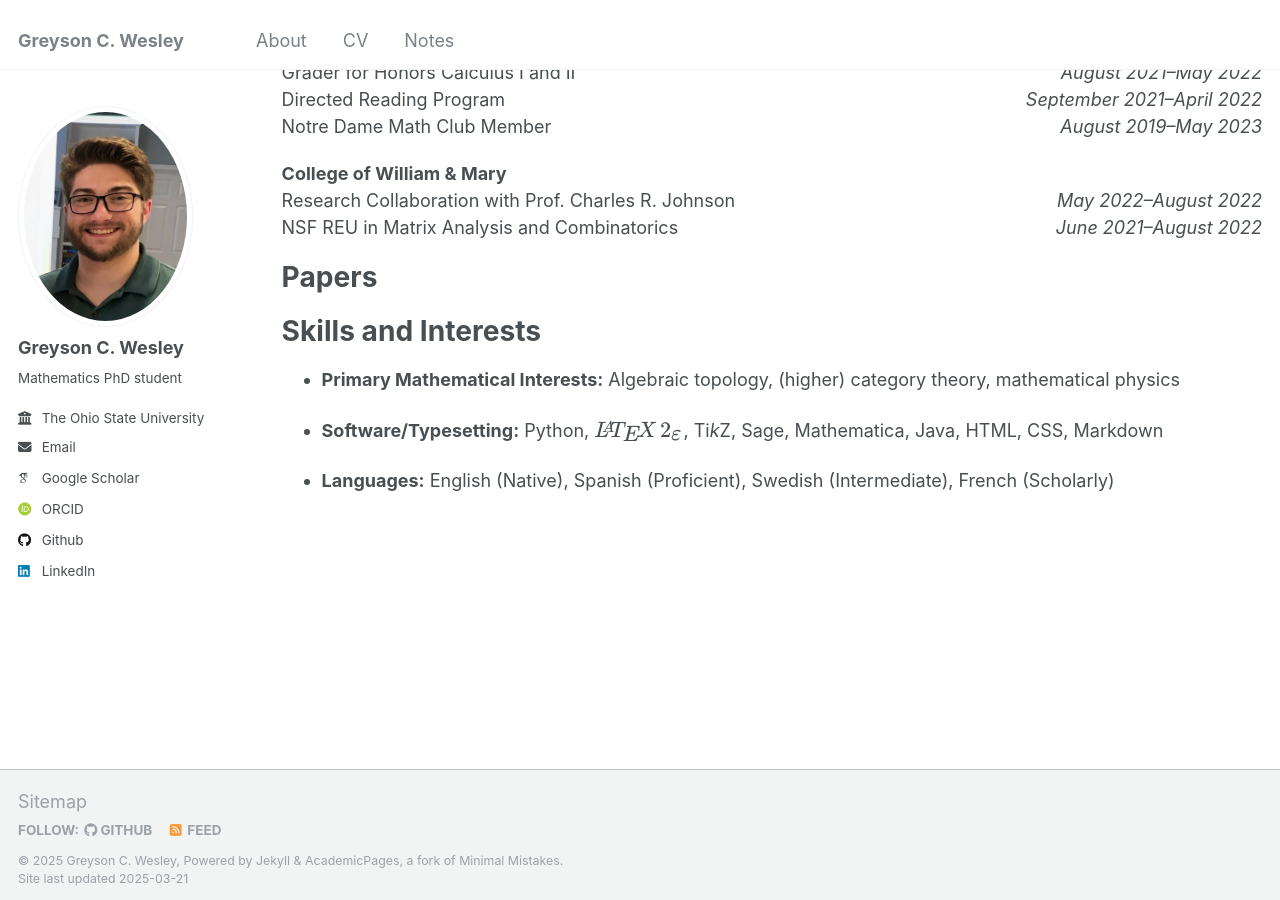
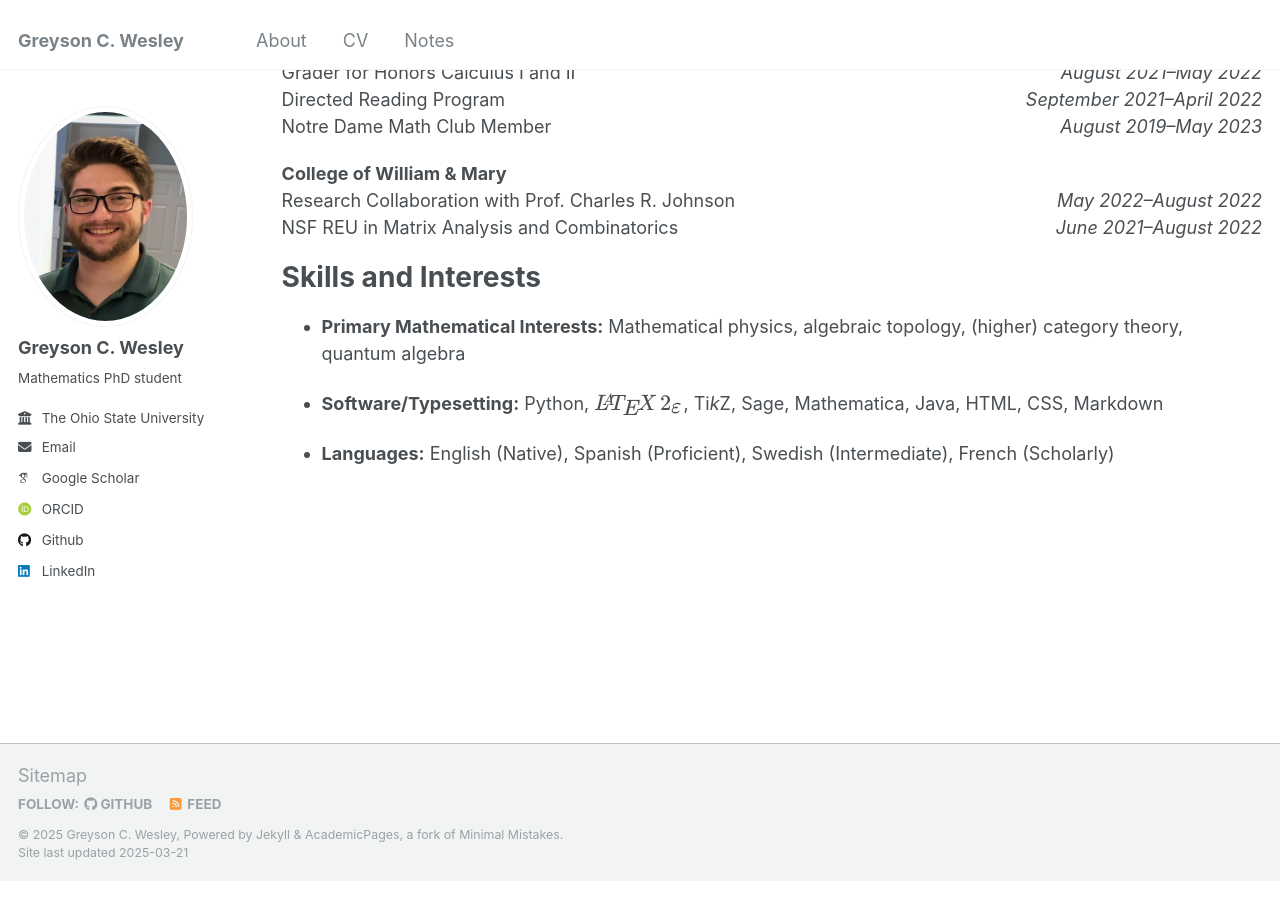
Before and after one commit to gwesley96/gwesley96.github.io, a Jekyll site: the page built from _pages/cv.md, in a window 1280 px wide and 900 px high, scrolled down 571 px. Built offline with Jekyll 4.4.1, drawn with Linux system fonts in a browser that asks for light colours; some web fonts are replaced.

```diff
--- a/_pages/cv.md
+++ b/_pages/cv.md
@@ -107,11 +107,11 @@ Experience
 
 <div style="margin-top:20px;"></div>
 
-Papers
+<!-- Papers
 ======
   <ul>{% for post in site.publications reversed %}
     {% include archive-single-cv.html %}
-  {% endfor %}</ul>
+  {% endfor %}</ul> -->
 
 <!-- Talks
 ======
@@ -134,7 +134,7 @@ Papers
 
 Skills and Interests
 ======
-  - **Primary Mathematical Interests:** Algebraic topology, (higher) category theory, mathematical physics
+  - **Primary Mathematical Interests:** Mathematical physics, algebraic topology, (higher) category theory, quantum algebra
 
   - **Software/Typesetting:** Python, $$\LaTeX\,2_{\Large\varepsilon}$$, Ti*k*Z, Sage, Mathematica, Java, HTML, CSS, Markdown
 
```
Also changed, not shown: _pages/files.md (+0 -1 lines), _pages/notes.md (+8 -5 lines), 2 other files.
